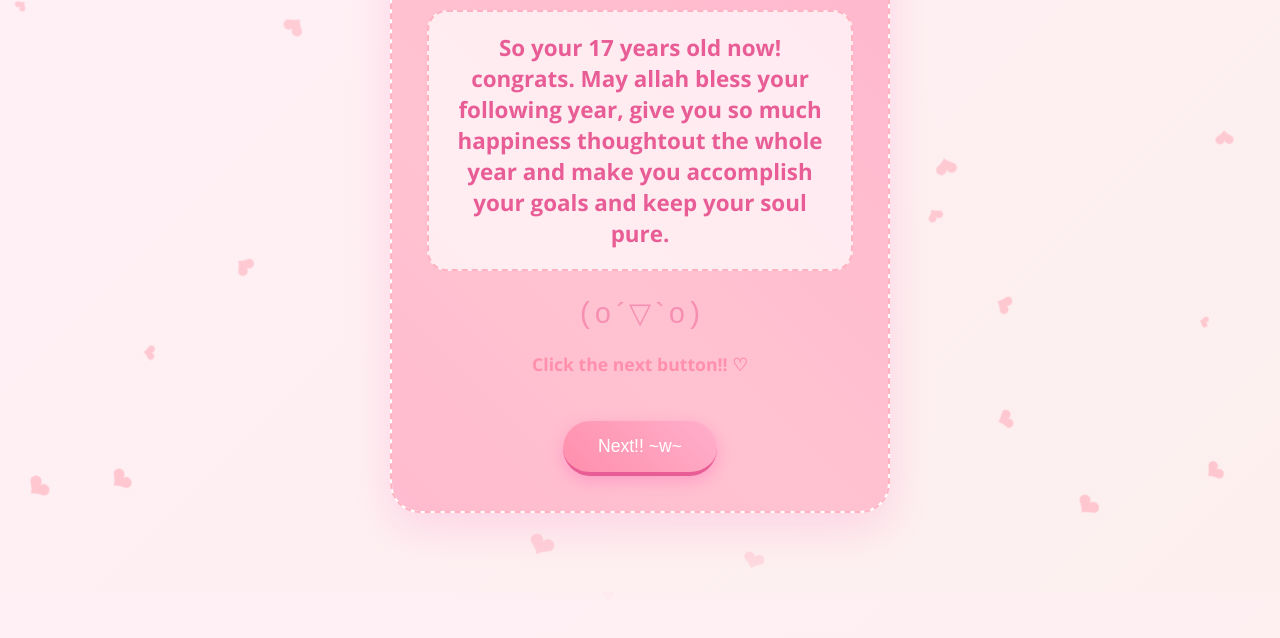
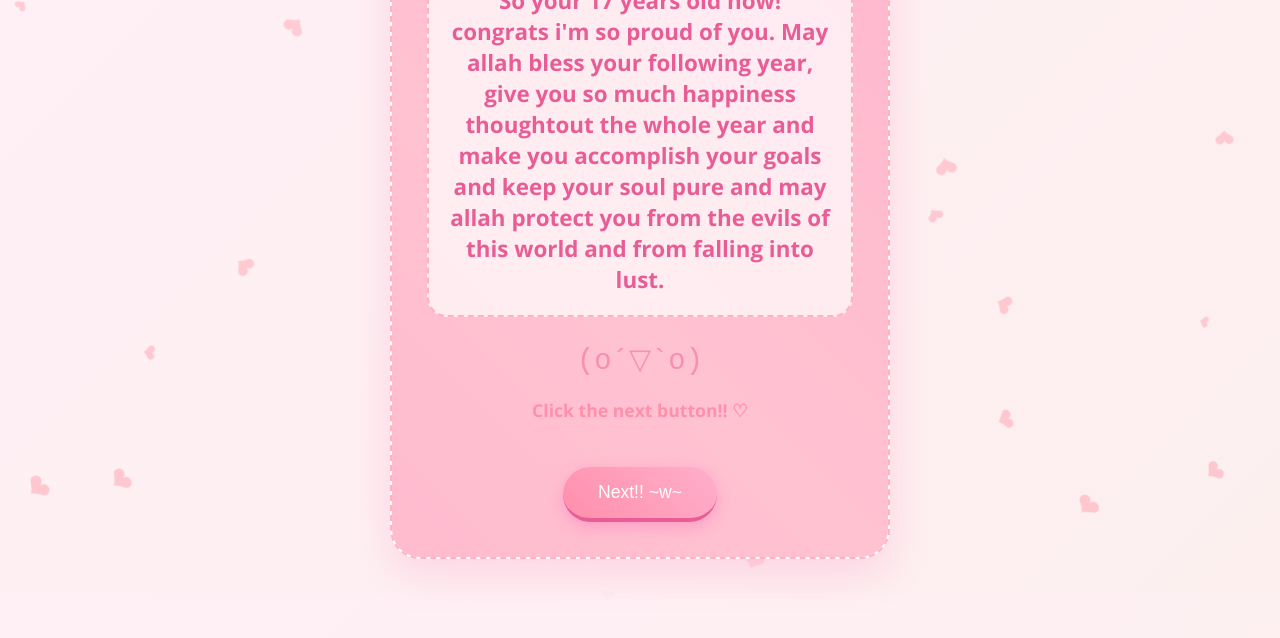
Before and after one commit to Bolt2/finale2, a plain HTML site: page index.html in a window 1280 px wide. Shown: the part 207-845 px from the top of the page. Drawn offline with nearby package versions, Linux system fonts and the light colour scheme; a web font is replaced by a local one.

Commit message:
Update index.html

```diff
--- a/index.html
+++ b/index.html
@@ -431,7 +431,7 @@
                 {
                     card: {
                         heading: "Happy birthday my princess!!",
-                        sub: "So your 17 years old now! congrats. May allah bless your following year, give you so much happiness thoughtout the whole year and make you accomplish your goals and keep your soul pure.",
+                        sub: "So your 17 years old now! congrats i'm so proud of you. May allah bless your following year, give you so much happiness thoughtout the whole year and make you accomplish your goals and keep your soul pure and may allah protect you from the evils of this world and from falling into lust.",
                         emote: "(o´▽`o)",
                         image: "",
                     },
@@ -445,13 +445,13 @@
                 {
                     card: {
                         heading: "Thank you so much for being with me... ",
-                        sub: "I really appreciate it. you listened to me, you understood me, you didn't judge me. all you did was show kindness to me. i'm so greatful for that.",
+                        sub: "I really appreciate it. you listened to me, you understood me, you didn't judge me. all you did was show kindness to me. i'm so greatful for that. I was once scared of everything and my heart locked itself from feeling any emotion. put now that your light entered my heart i feel at easy and my heart is slowly but surely opening it self.",
                         emote: "(ﾉ´ヮ`)ﾉ*:･ﾟ✧",
                         image: "",
                     },
                     screenshot: {
                         heading: "We look cute don't we? >_<",
-                        sub: "Always and forever.",
+                        sub: "You are not just my support… you are the core of my strength.",
                         emote: "(´♡‿♡)",
                         image: "me2.jpg",
                     },
@@ -459,13 +459,13 @@
                 {
                     card: {
                         heading: "Meow :3",
-                        sub: "i'm gonna be always with you no matter what happens... I will always try to make you laugh, make you smile, comfort you I just wanna make you happy..",
+                        sub: "Ever since you came in my life I changed a lot, I feel a lot more alive... you make me laugh a lot, smile till my cheeks hurt T-T and especially  your my motivation to go futher in life and be the best man possible for you and allah. i'm gonna be always with you no matter what happens... I will always try to make you laugh, make you smile, comfort you. All I just wanna make you happy. i pray to allah that he strongers my love for you remove all the lust from my life. inshallah our sabr will be worth it, may we be in each other's qabr and may our names be written for each other with tawakal",
                         emote: "(*^-^*)",
                         image: "",
                     },
                     screenshot: {
                         heading: "Prince and princess :p",
-                        sub: "Always and forever.",
+                        sub: "This armor hides my scars, but not the kindness you showed me.",
                         emote: "(´♡‿♡)",
                         image: "me3.jpg",
                     },
@@ -473,13 +473,13 @@
                 {
                     card: {
                         heading: "I love you!",
-                        sub: "Ever since you came in my life I changed a lot, I feel a lot more alive... you make me laugh a lot, smile till my cheeks hurt T-T and especially  your my motivation to go futher in life and be the best man possible for you and allah.",
+                        sub: "You make me feel comfortable like i'm a kid again. you know i say like i scream like a girl, hide in my blanket, get red by your compliments. i don't really do any of this outside or in my home. i have a very different personality you know i'm quite, my natural resting is not smilling kinda serious idk bro, being around you makes me different in my heart. it's just so peaceful to talking with you i'm like always smilling. i don't get emotional often actually but with you i did quite a lot actually so really i'm very greatful for you being my life.",
                         emote: "(´♡‿♡`)",
                         image: "",
                     },
                     screenshot: {
                         heading: "Cutest duo??",
-                        sub: "Always and forever.",
+                        sub: "Even a blade like me can be softened by an angel like you",
                         emote: "(´♡‿♡)",
                         image: "me4.jpg",
                     },
@@ -487,7 +487,7 @@
                 {
                     card: {
                         heading: "🎉 Surprise Gift! 🎁",
-                        sub: "DXTQ-7XCD-FF9R",
+                        sub: "I was suppose to gift you a ps code here but damn amazon ain't working i'm so sorry.. i will surely give it to you soon.",
                         emote: "ヽ(＾Д＾)ﾉ",
                         image: "",
                     },
```
